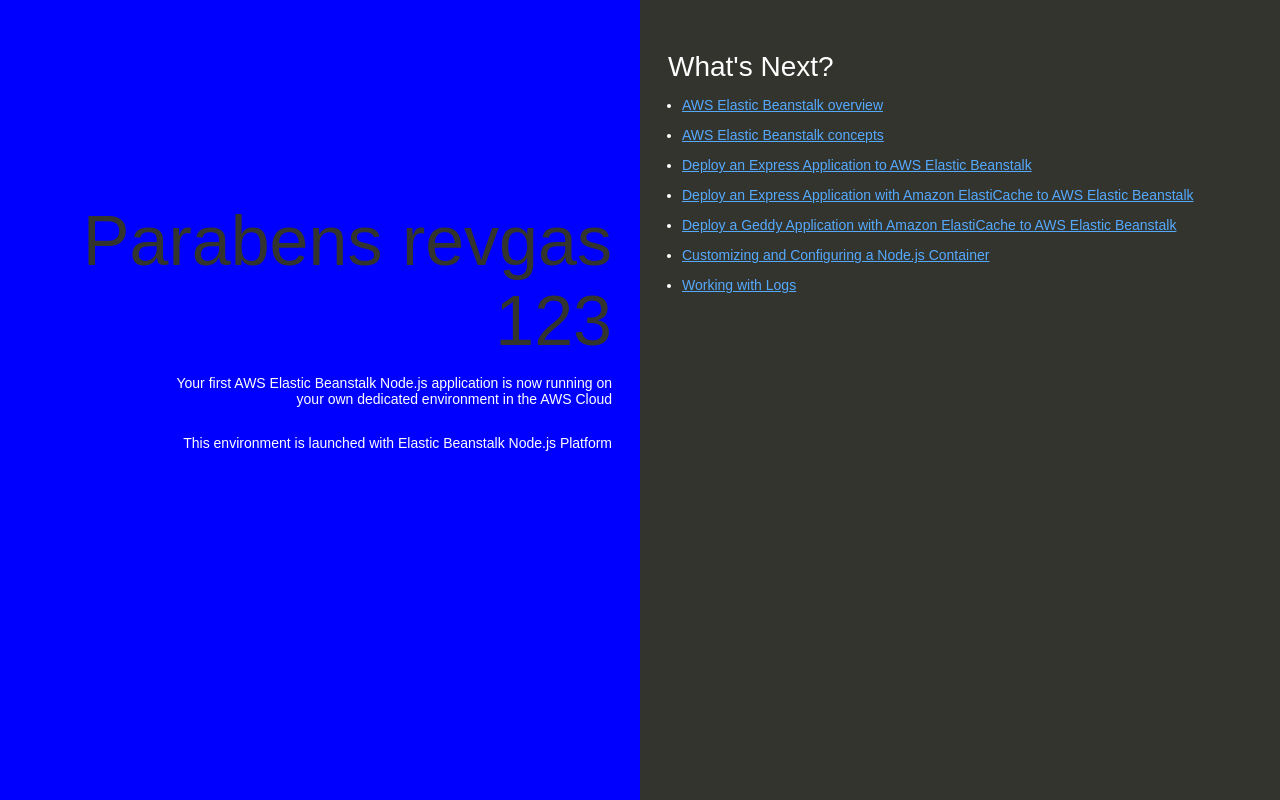
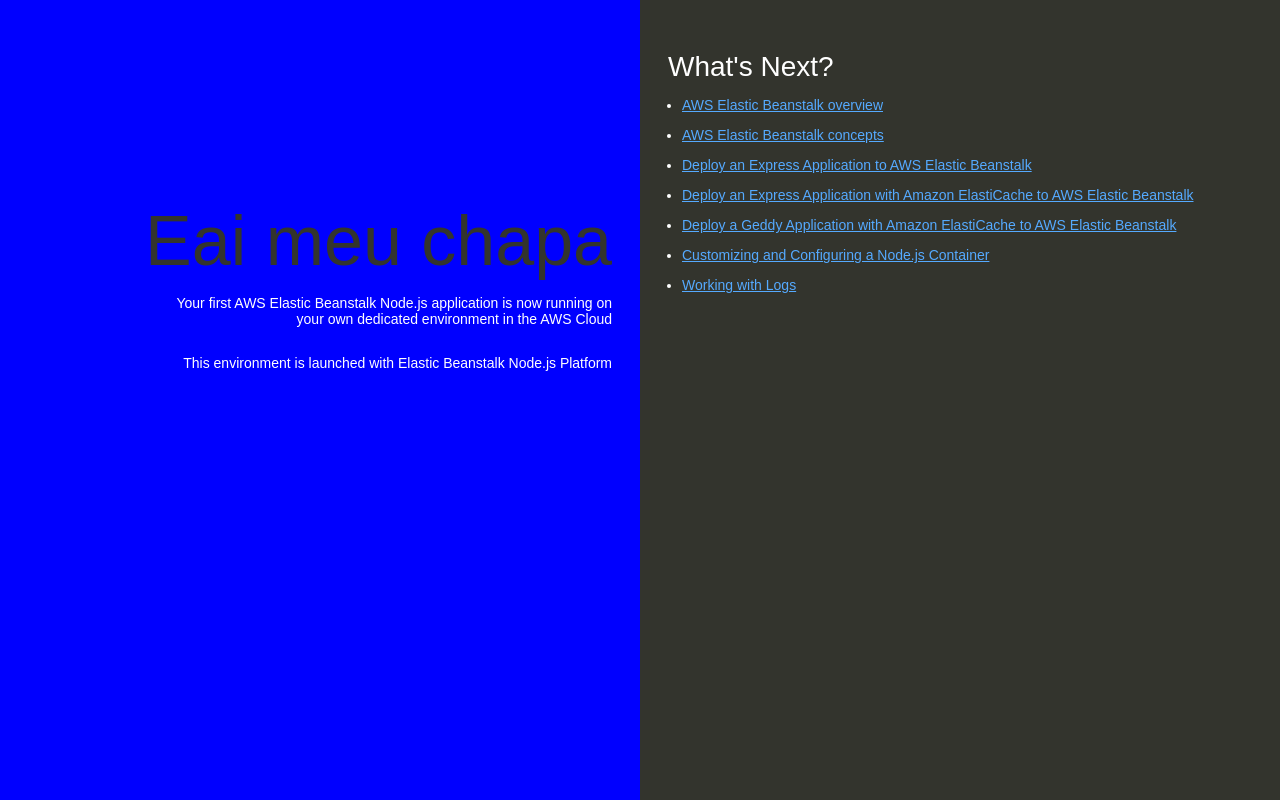
Before and after one commit to kiximoto/devops-labs2, a website: page index.html in a window 1280 px wide. Drawn offline with Linux system fonts and the light colour scheme.

Commit message:
Update index.html

```diff
--- a/index.html
+++ b/index.html
@@ -74,7 +74,7 @@
   </head>
   <body>
     <div class="textColumn">
-      <h1>Parabens revgas 123</h1>
+      <h1>Eai meu chapa</h1>
       <p>Your first AWS Elastic Beanstalk Node.js application is now running on your own dedicated environment in the AWS Cloud</p>
       <p>This environment is launched with Elastic Beanstalk Node.js Platform</p>
     </div>
```
